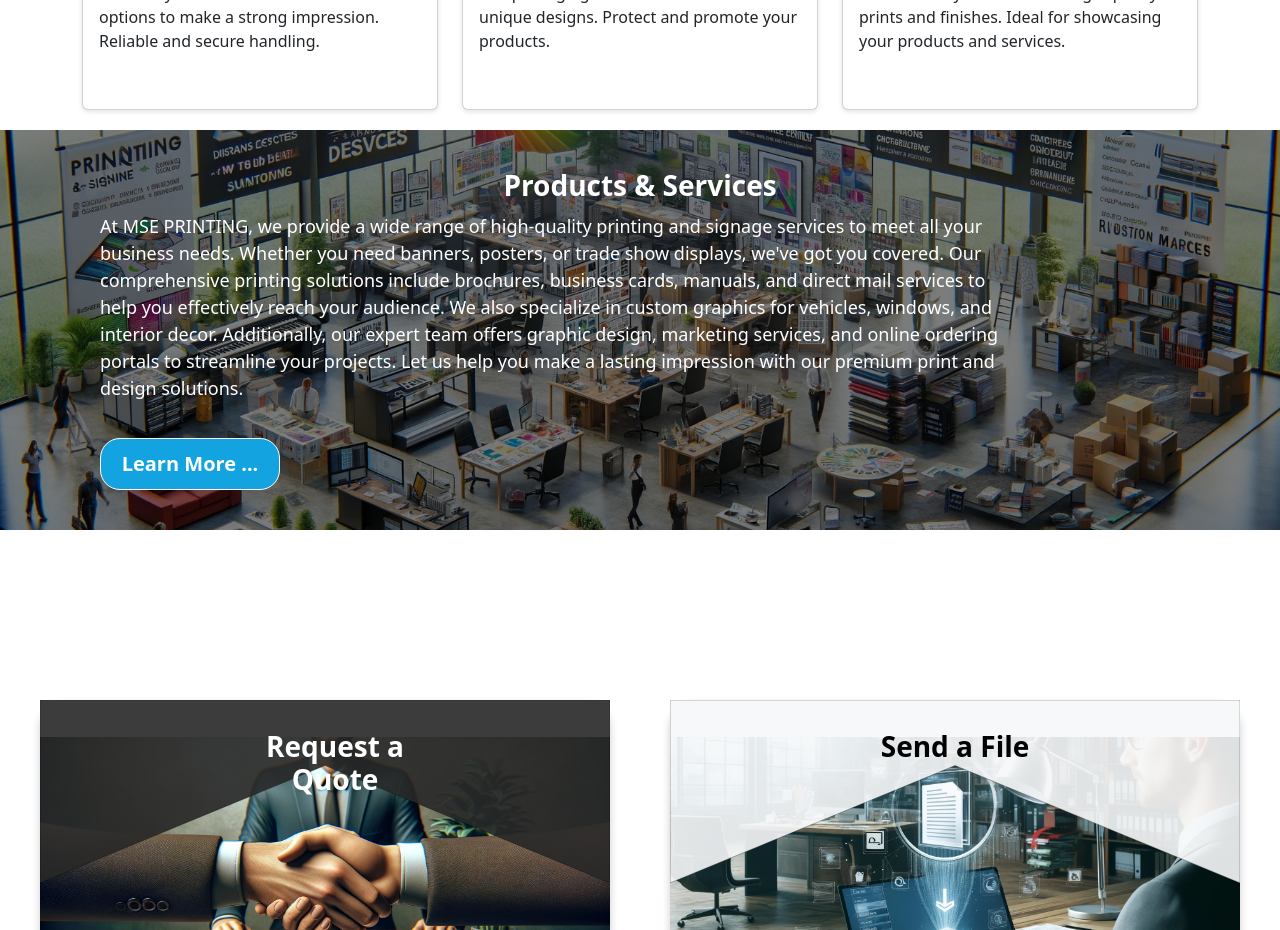
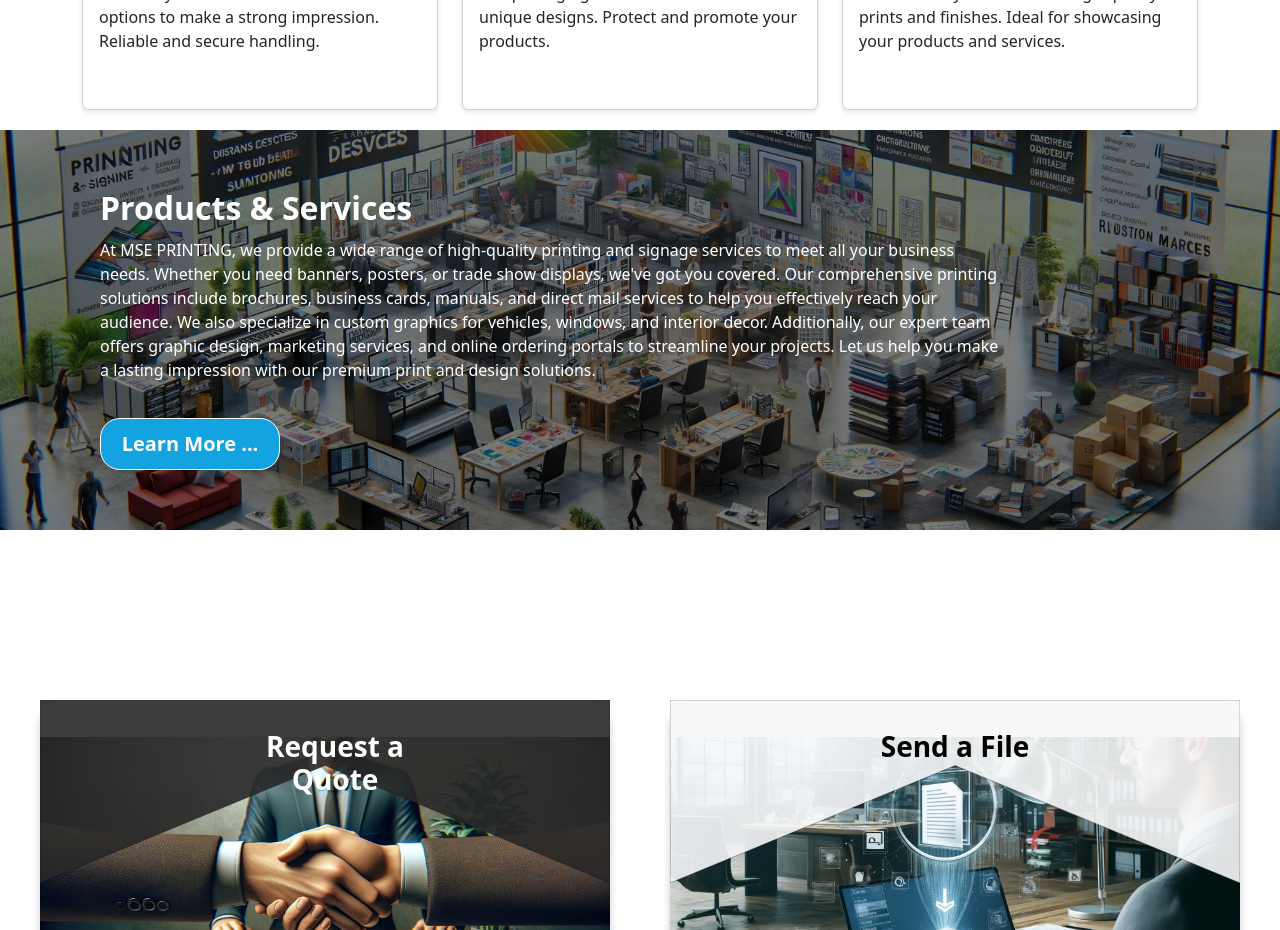
Before and after one commit to sabaPhruidze/mseprinting, a React (Vite) app: page / in a window 1280 px wide. Shown: the part 1520-2450 px from the top of the page. Built offline with nearby package versions, Linux system fonts and the light colour scheme.

Commit message:
I adjusted the Homeservices as well

```diff
--- a/src/importantparts/HomeServices.tsx
+++ b/src/importantparts/HomeServices.tsx
@@ -1,16 +1,17 @@
+import { useMemo } from "react";
 import {
   HomeServicesContainer,
   HomeServicesDarkCover,
-  WWDCTitle,
+  HomeServicesTitle,
   HomeServicesContext,
   HomeServicesButton,
 } from "../style/HomeStyles";
 
 export default function HomeServices() {
-  return (
-    <HomeServicesContainer>
-      <HomeServicesDarkCover>
-        <WWDCTitle>Products & Services</WWDCTitle>
+  const content = useMemo(
+    () => (
+      <>
+        <HomeServicesTitle>Products & Services</HomeServicesTitle>
         <HomeServicesContext>
           At MSE PRINTING, we provide a wide range of high-quality printing and
           signage services to meet all your business needs. Whether you need
@@ -24,7 +25,14 @@ export default function HomeServices() {
           premium print and design solutions.
         </HomeServicesContext>
         <HomeServicesButton>Learn More ...</HomeServicesButton>
-      </HomeServicesDarkCover>
+      </>
+    ),
+    []
+  );
+
+  return (
+    <HomeServicesContainer>
+      <HomeServicesDarkCover>{content}</HomeServicesDarkCover>
     </HomeServicesContainer>
   );
 }
--- a/src/style/HomeStyles.tsx
+++ b/src/style/HomeStyles.tsx
@@ -248,6 +248,14 @@ export const HomeServicesContainer = styled.div`
   background: url(${SERVICES}) no-repeat center center;
   background-size: cover;
   position: relative;
+
+  @media (max-width: 768px) {
+    height: 300px;
+  }
+
+  @media (max-width: 480px) {
+    height: 200px;
+  }
 `;
 
 export const HomeServicesDarkCover = styled.div`
@@ -263,19 +271,69 @@ export const HomeServicesDarkCover = styled.div`
   text-align: left;
   padding: 0 100px;
   color: white;
+
+  @media (max-width: 768px) {
+    height: 300px;
+    padding: 0 10px;
+  }
+
+  @media (max-width: 480px) {
+    height: 200px;
+    padding: 0 10px;
+  }
+`;
+
+export const HomeServicesTitle = styled(WWDCTitle)`
+  text-align: left;
+  font-size: 2rem;
+
+  @media (max-width: 768px) {
+    font-size: 1.5rem;
+    margin-bottom: 5px;
+  }
+
+  @media (max-width: 480px) {
+    font-size: 1.2rem;
+    margin-bottom: 5px;
+  }
 `;
 
 export const HomeServicesContext = styled(WWDCParagraph)`
   width: 900px;
   text-align: left;
+  font-size: 1rem;
+
+  @media (max-width: 1200px) {
+    width: 700px;
+  }
+
+  @media (max-width: 992px) {
+    width: 500px;
+  }
+
+  @media (max-width: 768px) {
+    width: 100%;
+    font-size: 0.9rem;
+  }
+
+  @media (max-width: 480px) {
+    font-size: 0.8rem;
+  }
 `;
 
 export const HomeServicesButton = styled(CarouselButton)`
   margin-top: 20px;
   margin-left: 0px;
   max-width: 180px;
+
+  @media (max-width: 768px) {
+    margin-top: 0px;
+  }
+
+  /* @media (max-width: 480px) {
+    max-width: 120px;
+  } */
 `;
-
 // double cards
 
 export const DoubleCardContainer = styled(RowFlex)`
```
